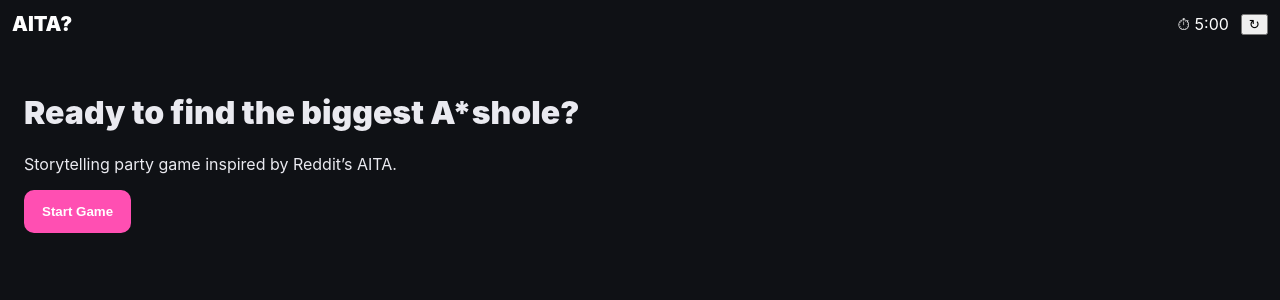
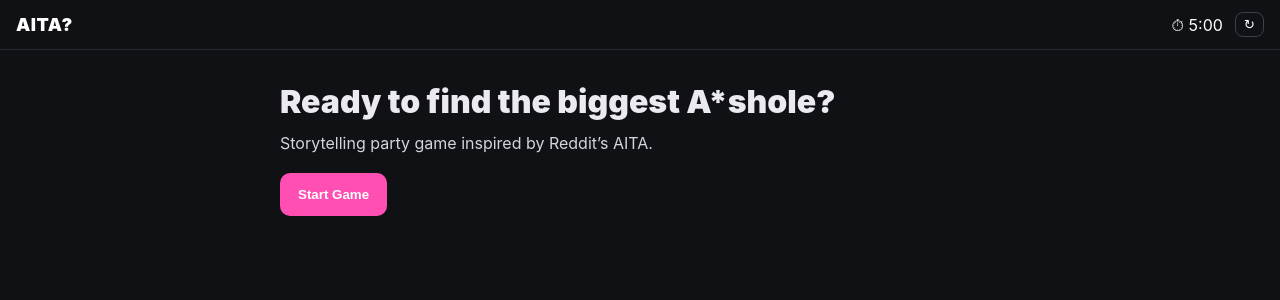
Before and after one commit to boraogunc/aita-app, a React (Vite) app: page / in a window 1280 px wide. Shown: the top 300 px of the page. Built offline with nearby package versions, Linux system fonts and the light colour scheme.

Commit message:
Update App.tsx

```diff
--- a/src/App.tsx
+++ b/src/App.tsx
@@ -1,12 +1,21 @@
 import React, { useState } from "react";
+
+const BG = "#0F1115";
+const SURFACE = "#151922";
+const TEXT = "#EAEAF0";
+const ACCENT = "#FF4FB2";
 
 function Header({ time, onRestart }: { time: string; onRestart: () => void }) {
   return (
-    <div style={{display:"flex",justifyContent:"space-between",alignItems:"center",padding:"12px"}}>
-      <div style={{color:"white",fontWeight:900,fontSize:20}}>AITA?</div>
-      <div style={{display:"flex",gap:12,alignItems:"center",color:"white"}}>
+    <div style={{
+      display:"flex",justifyContent:"space-between",alignItems:"center",
+      padding:"12px 16px", borderBottom:`1px solid #262B36`, position:"sticky", top:0, background:BG, zIndex:10
+    }}>
+      <div style={{color:"#fff",fontWeight:900,fontSize:18,letterSpacing:0.5}}>AITA?</div>
+      <div style={{display:"flex",alignItems:"center",gap:12,color:"#fff"}}>
         <div>⏱ {time}</div>
-        <button onClick={onRestart} aria-label="Restart">↻</button>
+        <button onClick={onRestart} aria-label="Restart"
+          style={{background:"transparent",border:"1px solid #3a3f4b",color:"#fff",padding:"4px 8px",borderRadius:8}}>↻</button>
       </div>
     </div>
   );
@@ -18,62 +27,63 @@ export default function App(){
   const [showConfirm,setShowConfirm]=useState(false);
 
   return (
-    <div style={{minHeight:"100vh",background:"#0F1115",color:"#EAEAF0"}}>
+    <div style={{minHeight:"100vh",background:BG,color:TEXT}}>
       <Header time={time} onRestart={()=>setShowConfirm(true)} />
 
       {screen==="start" && (
-        <div style={{padding:24}}>
-          <h1 style={{fontWeight:900}}>Ready to find the biggest A*shole?</h1>
-          <p>Storytelling party game inspired by Reddit’s AITA.</p>
-          <button style={{padding:"14px 18px",background:"#FF4FB2",border:"none",borderRadius:10,color:"#fff",fontWeight:700}}
-                  onClick={()=>setScreen("story")}>
-            Start Game
-          </button>
+        <div style={{padding:"24px 16px",maxWidth:720,margin:"0 auto"}}>
+          <h1 style={{fontWeight:900,margin:"8px 0 12px"}}>Ready to find the biggest A*shole?</h1>
+          <p style={{opacity:.9,margin:"0 0 20px"}}>Storytelling party game inspired by Reddit’s AITA.</p>
+
+          <button style={{padding:"14px 18px",background:ACCENT,border:"none",borderRadius:10,color:"#fff",fontWeight:700}}
+            onClick={()=>setScreen("story")}>Start Game</button>
         </div>
       )}
 
       {screen==="story" && (
-        <div style={{padding:24}}>
-          <h2 style={{fontWeight:900}}>Your Turn, %%!</h2>
-          <div style={{background:"#151922",borderRadius:12,padding:16,margin:"16px 0"}}>Tell your story prompt…</div>
-          <button style={{padding:"12px 16px",background:"#FF4FB2",border:"none",borderRadius:10,color:"#fff",fontWeight:700}}
-                  onClick={()=>setScreen("judge")}>Finish</button>
+        <div style={{padding:"24px 16px",maxWidth:720,margin:"0 auto"}}>
+          <h2 style={{fontWeight:900,margin:"8px 0 12px"}}>Your Turn, %%!</h2>
+          <div style={{background:SURFACE,borderRadius:12,padding:16,margin:"16px 0"}}>
+            Tell your story prompt…
+          </div>
+          <button style={{padding:"12px 16px",background:ACCENT,border:"none",borderRadius:10,color:"#fff",fontWeight:700}}
+            onClick={()=>setScreen("judge")}>Finish</button>
         </div>
       )}
 
       {screen==="judge" && (
-        <div style={{padding:24}}>
-          <h2 style={{fontWeight:900}}>Your call, %%!</h2>
-          <p>Was %% the A*shole in this story?</p>
+        <div style={{padding:"24px 16px",maxWidth:720,margin:"0 auto"}}>
+          <h2 style={{fontWeight:900,margin:"8px 0 6px"}}>Your Call, %%!</h2>
+          <p style={{margin:"0 0 14px"}}>Was %% the A*shole in this story?</p>
           <div style={{display:"grid",gap:12,maxWidth:360}}>
-            <button style={{padding:"12px 16px",background:"#FF4FB2",border:"none",borderRadius:10,color:"#fff",fontWeight:800}}>A*SHOLE</button>
-            <button style={{padding:"12px 16px",background:"transparent",border:"2px solid #FF4FB2",borderRadius:10,color:"#EAEAF0",fontWeight:800}}>NOT AN A*SHOLE</button>
+            <button style={{padding:"12px 16px",background:ACCENT,border:"none",borderRadius:10,color:"#fff",fontWeight:800}}>A*SHOLE</button>
+            <button style={{padding:"12px 16px",background:"transparent",border:`2px solid ${ACCENT}`,borderRadius:10,color:TEXT,fontWeight:800}}>NOT AN A*SHOLE</button>
           </div>
           <div style={{marginTop:16}}>
-            <button onClick={()=>setScreen("leaderboard")} style={{padding:"10px 14px"}}>Continue</button>
+            <button onClick={()=>setScreen("leaderboard")} style={{padding:"10px 14px",border:"1px solid #3a3f4b",background:"transparent",color:"#fff",borderRadius:8}}>Continue</button>
           </div>
         </div>
       )}
 
       {screen==="leaderboard" && (
-        <div style={{padding:24}}>
+        <div style={{padding:"24px 16px",maxWidth:720,margin:"0 auto"}}>
           <h2 style={{fontWeight:900}}>Game Over</h2>
-          <ol>
+          <ol style={{lineHeight:1.9}}>
             <li>Bora — 3 A* points</li>
             <li>Ece — 2 A* points</li>
           </ol>
-          <button style={{padding:"12px 16px",background:"#FF4FB2",border:"none",borderRadius:10,color:"#fff",fontWeight:700}}
-                  onClick={()=>setScreen("start")}>New Game</button>
+          <button style={{padding:"12px 16px",background:ACCENT,border:"none",borderRadius:10,color:"#fff",fontWeight:700}}
+            onClick={()=>setScreen("start")}>New Game</button>
         </div>
       )}
 
       {showConfirm && (
         <div style={{position:"fixed",inset:0,background:"rgba(0,0,0,.6)",display:"grid",placeItems:"center"}}>
-          <div style={{background:"#151922",padding:20,borderRadius:12,display:"grid",gap:12}}>
+          <div style={{background:SURFACE,padding:20,borderRadius:12,display:"grid",gap:12,minWidth:280}}>
             <div>Are you sure you want to restart?</div>
             <div style={{display:"flex",gap:12}}>
-              <button style={{border:"2px solid #FF4FB2",background:"transparent",color:"#EAEAF0",borderRadius:8,padding:"8px 12px"}} onClick={()=>setShowConfirm(false)}>Cancel</button>
-              <button style={{background:"#FF4FB2",color:"#fff",border:"none",borderRadius:8,padding:"8px 12px"}} onClick={()=>{setShowConfirm(false);setScreen("start");}}>Restart</button>
+              <button style={{border:`2px solid ${ACCENT}`,background:"transparent",color:TEXT,borderRadius:8,padding:"8px 12px"}} onClick={()=>setShowConfirm(false)}>Cancel</button>
+              <button style={{background:ACCENT,color:"#fff",border:"none",borderRadius:8,padding:"8px 12px"}} onClick={()=>{setShowConfirm(false);setScreen("start");}}>Restart</button>
             </div>
           </div>
         </div>
```
